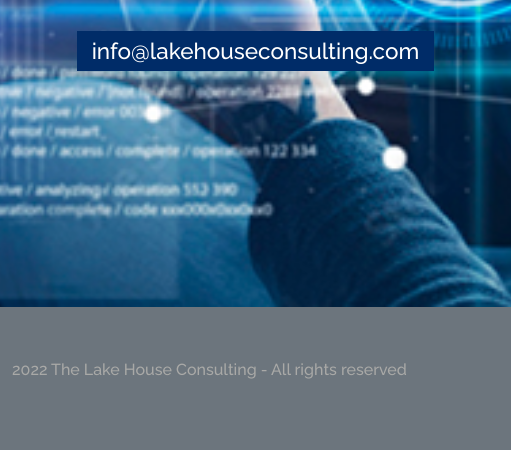
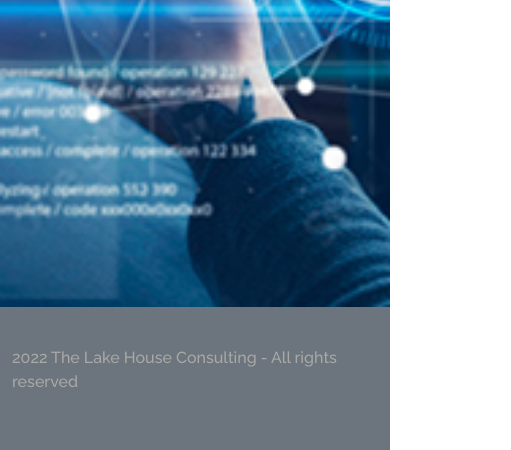
Before and after one commit to ezequiel1409/proyectoEmpresa, a plain HTML site: page index.html in a window 390 px wide. Shown: the part 664-1114 px from the top of the page, 511 px wide, since content can reach past the window. Drawn offline with nearby package versions, Linux system fonts and the light colour scheme.

Commit message:
Update style.css

```diff
--- a/style.css
+++ b/style.css
@@ -77,7 +77,7 @@ footer address{
 }
 @media(min-width: 300px) and (max-width: 500px){
     body{
-        width: 131%;
+        width: 100%;
     }
     section{
         width: 100%;
```
